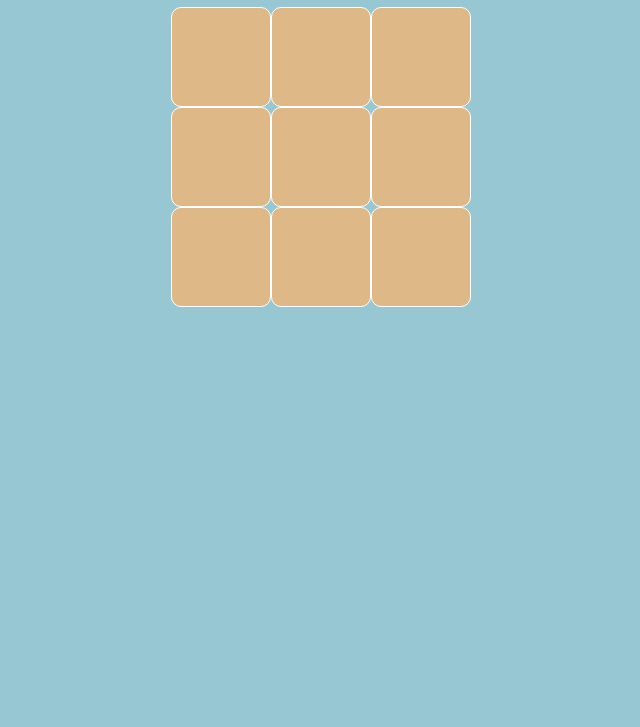
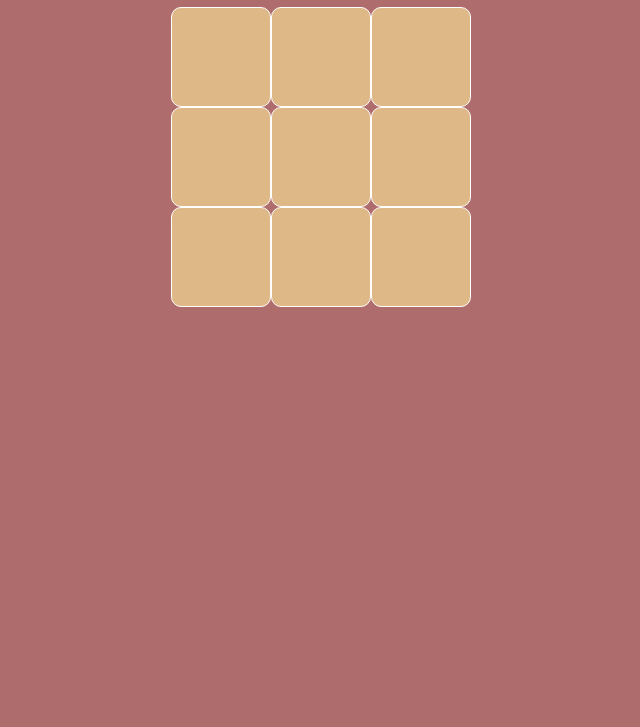
Before and after one commit to Fatality6/TikTakToe, a plain HTML site: page index.html in a window 1280 px wide. Shown: the part 73-800 px from the top of the page, without its empty margins (319-959 px from the left). Drawn offline with Linux system fonts and the light colour scheme.

Commit message:
change background-color

```diff
--- a/style.css
+++ b/style.css
@@ -1,5 +1,5 @@
 body{
-    background-color: rgb(151, 199, 211);
+    background-color: rgb(175, 108, 108);
 }
 
 h1{
```
